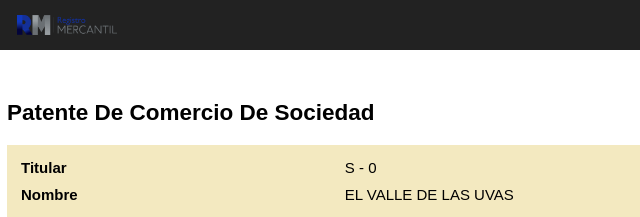
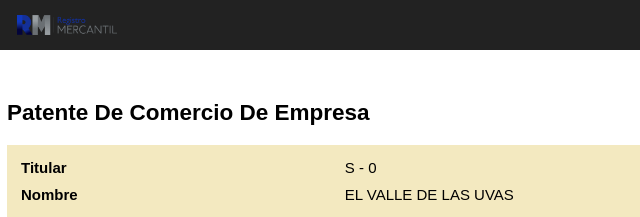
Before and after one commit to zalemgt/Fake_patente, a plain HTML site: page PatenteEmpresa.html in a window 1280 px wide. Shown: the top 217 px of the page, 3-643 px from the left. Drawn offline with Linux system fonts and the light colour scheme.

Commit message:
Update PatenteEmpresa.html

```diff
--- a/PatenteEmpresa.html
+++ b/PatenteEmpresa.html
@@ -12,7 +12,7 @@
             <img class="icono" src="img/rm.png" alt="RegistroMrcantil">
         </a>
     </div>
-    <h2>Patente De Comercio De Sociedad</h2>
+    <h2>Patente De Comercio De Empresa</h2>
     <div class="contenedor" >
         <table class="expand-table">
             <tr>
```
